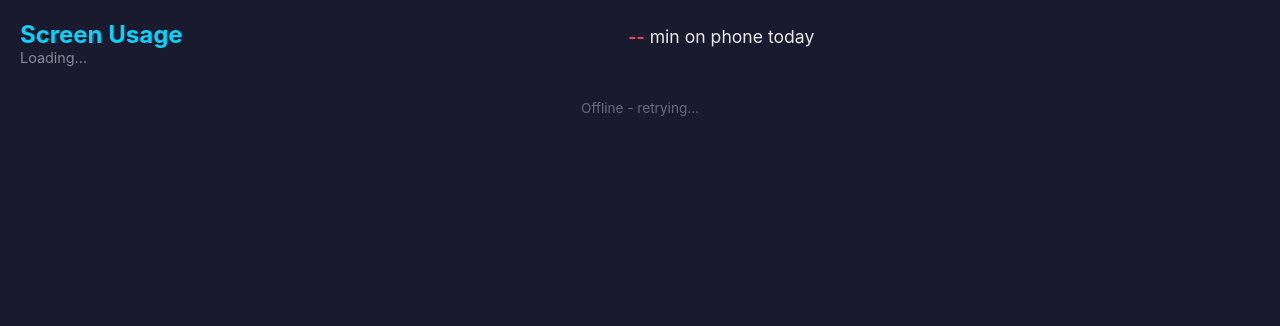
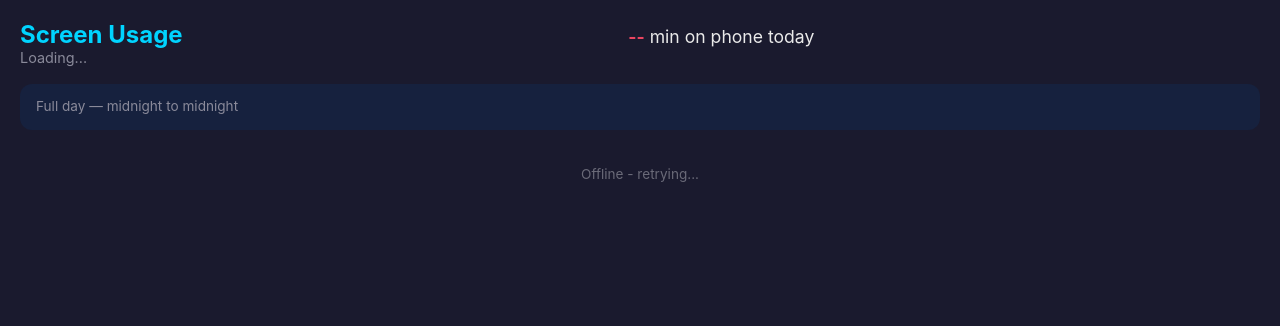
Before and after one commit to t8ykk5q9tq-cpu/Tododisplay, a Flask app: template templates/usage.html in a window 1280 px wide. Shown: the top 326 px of the page. Run offline with Flask 3, Linux system fonts and the light colour scheme; the template is opened without the code that fills it, so the values that code supplies are empty.

Commit message:
Add continuous 24-hour usage ribbon above the clock pies
A full-width timeline (1 min = 1 slice, midnight->midnight) colored by
app, with hour labels every 3h. Continuous runs read as solid blocks so
binges and daily patterns are obvious, complementing the per-hour clock
pies below. Same data and colors as the pies/legend.

```diff
--- a/templates/usage.html
+++ b/templates/usage.html
@@ -35,6 +35,12 @@
         .pie .mins { color: #8a8a9a; font-size: 0.72rem; }
         .pie.active .hr { color: #e94560; font-weight: 600; }
         .net { color: #6a6a78; font-size: 0.85rem; margin-top: 16px; text-align: center; }
+        .ribbon-wrap {
+            background: #16213e; border-radius: 12px; padding: 14px 16px 8px;
+            margin-bottom: 20px;
+        }
+        .ribbon-title { color: #8a8a9a; font-size: 0.85rem; margin-bottom: 8px; }
+        .ribbon-wrap svg { width: 100%; height: auto; display: block; }
     </style>
 </head>
 <body>
@@ -46,6 +52,11 @@
         <div class="total"><span class="v" id="total">--</span> min on phone today</div>
         <div class="legend" id="legend"></div>
     </header>
+
+    <div class="ribbon-wrap">
+        <div class="ribbon-title">Full day &mdash; midnight to midnight</div>
+        <div id="ribbon"></div>
+    </div>
 
     <div class="grid" id="grid"></div>
     <div class="net" id="net"></div>
@@ -99,6 +110,43 @@
             return `${disp}${ampm}`;
         }
 
+        // Build the continuous 24-hour ribbon. `mins` is {minuteOfDay: app}.
+        // The bar is an SVG stretched to full width (1 unit = 1 minute); hour
+        // labels are a separate HTML row below so text isn't distorted by the
+        // horizontal stretch.
+        function buildRibbon(mins) {
+            const W = 1440, BAR = 34;
+            let bars = `<rect x="0" y="0" width="${W}" height="${BAR}" fill="#243056"/>`;
+            Object.keys(mins).forEach(k => {
+                const md = parseInt(k, 10);
+                if (md < 0 || md >= W) return;
+                bars += `<rect x="${md}" y="0" width="1.2" height="${BAR}" `
+                    + `fill="${colorFor(mins[k])}"/>`;
+            });
+            // Hour gridlines inside the bar (thin, uniform).
+            let ticks = "";
+            for (let h = 1; h < 24; h++) {
+                const x = h * 60;
+                ticks += `<line x1="${x}" y1="0" x2="${x}" y2="${BAR}" `
+                    + `stroke="#1a1a2e" stroke-width="0.5"/>`;
+            }
+            const svg = `<svg viewBox="0 0 ${W} ${BAR}" preserveAspectRatio="none" `
+                + `style="height:${BAR}px;border-radius:4px" role="img" `
+                + `aria-label="24-hour usage timeline">${bars}${ticks}</svg>`;
+            // HTML label row: a mark every 3 hours, spaced by percentage so it
+            // lines up with the stretched bar above.
+            let labels = '<div style="position:relative;height:16px;margin-top:2px">';
+            for (let h = 0; h <= 24; h += 3) {
+                const pct = (h / 24) * 100;
+                const align = h === 24 ? "translateX(-100%)" : (h === 0 ? "" : "translateX(-50%)");
+                labels += `<span style="position:absolute;left:${pct}%;`
+                    + `${align ? "transform:" + align + ";" : ""}`
+                    + `font-size:0.72rem;color:#6a6a78">${h === 24 ? "12am" : hourLabel(h)}</span>`;
+            }
+            labels += '</div>';
+            return svg + labels;
+        }
+
         async function refresh() {
             let d;
             try {
@@ -125,6 +173,7 @@
             document.getElementById("date").textContent = d.date || "";
             document.getElementById("total").textContent = d.total_minutes ?? 0;
             renderLegend(d.per_app || {});
+            document.getElementById("ribbon").innerHTML = buildRibbon(mins);
 
             const grid = document.getElementById("grid");
             grid.innerHTML = "";
```
